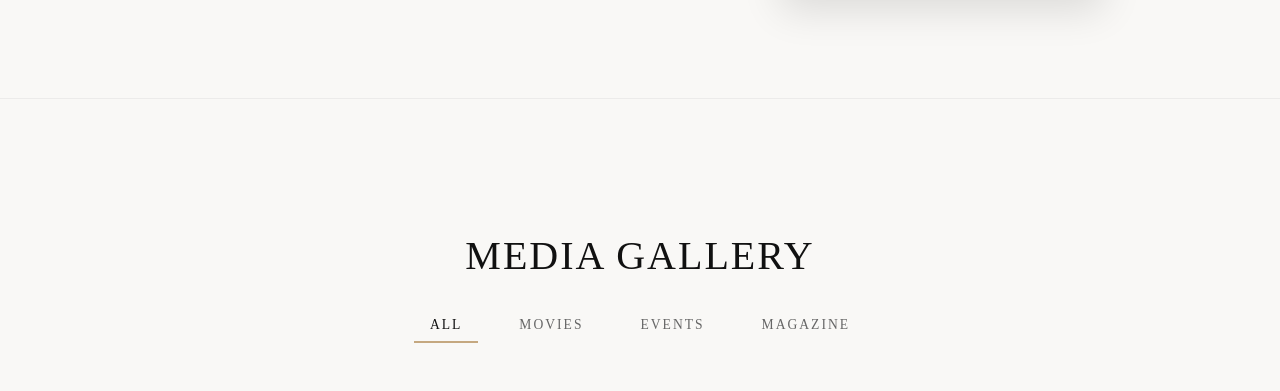
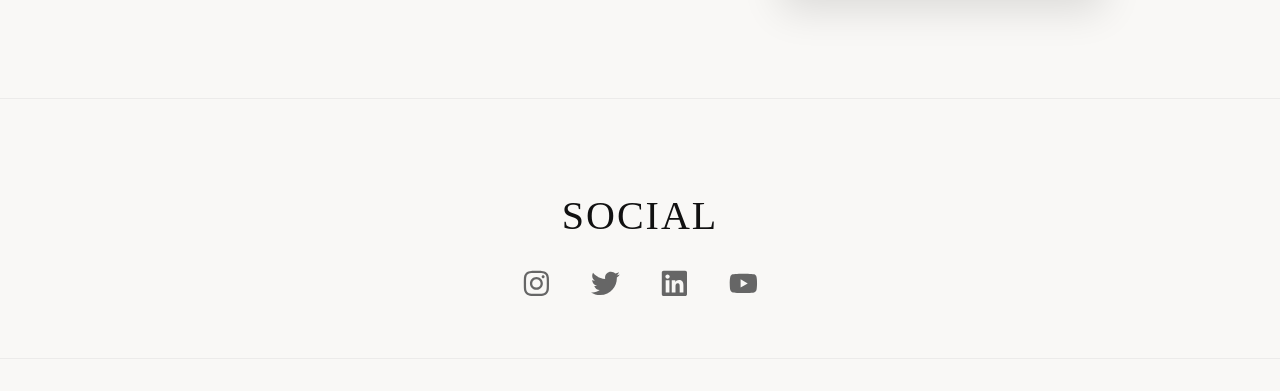
Before and after one commit to Vishal-kumar28/VishalDhairya, a React (Create React App) app: page / in a window 1280 px wide. Shown: the part 3788-4179 px from the top of the page. Built offline with nearby package versions, Linux system fonts and the light colour scheme; a web font is replaced by a local one.

Commit message:
first commit

```diff
--- a/src/App.js
+++ b/src/App.js
@@ -32,7 +32,7 @@ function App() {
 
           <About />
           <CelebrityTimeline />
-          {/* <CelebritySocial /> */}
+          <CelebritySocial />
           <CelebrityGallery />
         </>
       ) : (
--- a/src/components/CelebritySocial.js
+++ b/src/components/CelebritySocial.js
@@ -1,43 +1,41 @@
 import React from 'react';
-// Premium modern icons ko import kiya
-import { FaFacebookF, FaInstagram, FaLinkedin, FaTiktok, FaTwitter, FaYoutube } from 'react-icons/fa';
+import { FaInstagram, FaTwitter, FaYoutube, FaLinkedin } from 'react-icons/fa';
 
 function CelebritySocial() {
-  // Aap apne asli social media links yahan '#' ki jagah daal sakte hain
   const socials = [
-
-    { id: 1, icon: <FaInstagram />, url: 'https://instagram.com', label: 'Instagram' },
-    { id: 2, icon: <FaLinkedin />, url: 'https://linkedin.com', label: 'LinkedIn' },
-    { id: 3, icon: <FaTwitter />, url: 'https://twitter.com', label: 'Twitter' },
-    { id: 4, icon: <FaYoutube />, url: 'https://youtube.com', label: 'YouTube' },
+    { id: 2, icon: <FaInstagram />, url: 'https://instagram.com/diosvishal', label: 'Instagram' },
+    { id: 4, icon: <FaTwitter />, url: 'https://x.com/VishalKumr28?s=09', label: 'Twitter' },
+    { id: 5, icon: <FaLinkedin />, url: 'https://www.linkedin.com/in/vishal-kumar-b34239254/', label: 'LinkedIn' },
+    { id: 6, icon: <FaYoutube />, url: 'https://www.youtube.com/@InsideTheMatchByVishal', label: 'YouTube' },
   ];
 
   const styles = {
     section: {
-      backgroundColor: 'var(--bg-celebrity)', // Reference image jaisa premium rich matte black banner
-      padding: '60px 20px',
+      backgroundColor: 'transparent', // 🌟 Koi dark banner nahi, background same gallery jaisa normal rahega
+      padding: '60px max(5vw, 20px)',
       textAlign: 'center',
       width: '100%',
+      borderTop: '1px solid rgba(0,0,0,0.05)',
       boxSizing: 'border-box'
     },
     heading: {
       fontFamily: 'var(--font-serif)',
       fontSize: '2.5rem',
-      fontWeight: '300',
-      color: 'var(--text-onyx)', // Soft off-white color text ke liye taki aankhon me chubhe nahi
+      fontWeight: '400',
+      color: 'var(--text-onyx)', // 🌟 Text color deep dark charcoal (same as Gallery heading)
       marginBottom: '30px',
+      textTransform: 'uppercase',
       letterSpacing: '2px',
-        textTransform: 'uppercase',
     },
     iconContainer: {
       display: 'flex',
       justifyContent: 'center',
       alignItems: 'center',
-      gap: '35px', // Icons ke beech ka clean distance
+      gap: '40px',
       flexWrap: 'wrap'
     },
     iconLink: {
-      color: 'rgba(42, 40, 37, 0.7)', // Shuruat me icons thode muted/matte white dikhenge
+      color: 'var(--text-slate)', // 🌟 Icons ka color muted slate grey (same as Gallery filters)
       fontSize: '1.8rem',
       transition: 'all 0.3s ease',
       display: 'inline-flex',
@@ -60,13 +58,13 @@ function CelebritySocial() {
             rel="noopener noreferrer"
             aria-label={social.label}
             style={styles.iconLink}
-            // Hover effects pure vanilla inline styles ke sath handle kiya
+            // Hover karne par color dark black hoga aur soft scale hoga
             onMouseEnter={(e) => {
-              e.currentTarget.style.color = '#FFF';
-              e.currentTarget.style.transform = 'scale(1.15)';
+              e.currentTarget.style.color = 'var(--text-onyx)';
+              e.currentTarget.style.transform = 'scale(1.12)';
             }}
             onMouseLeave={(e) => {
-              e.currentTarget.style.color = 'rgba(236, 230, 220, 0.7)';
+              e.currentTarget.style.color = 'var(--text-slate)';
               e.currentTarget.style.transform = 'scale(1)';
             }}
           >
--- a/src/components/Footer.js
+++ b/src/components/Footer.js
@@ -43,7 +43,7 @@ function Footer() {
 
   return (
     <footer style={styles.footer}>
-      {/* Social Media Links (No Icons, Just Pure Elegant Text) */}
+      {/* Social Media Links (No Icons, Just Pure Elegant Text)
       <div style={styles.socialLinks}>
         <a href="https://instagram.com/diosvishal" target="_blank" rel="noreferrer" style={styles.link}
            onMouseEnter={(e) => e.target.style.color = 'var(--text-onyx)'}
@@ -66,9 +66,10 @@ function Footer() {
           Youtube
         </a>
       </div>
+      */}
 
       {/* A Luxury Subtle Line */}
-      <div style={styles.divider}></div>
+      {/* <div style={styles.divider}></div> */}
 
       {/* Copyright Text */}
       <div style={styles.copyright}>
```
